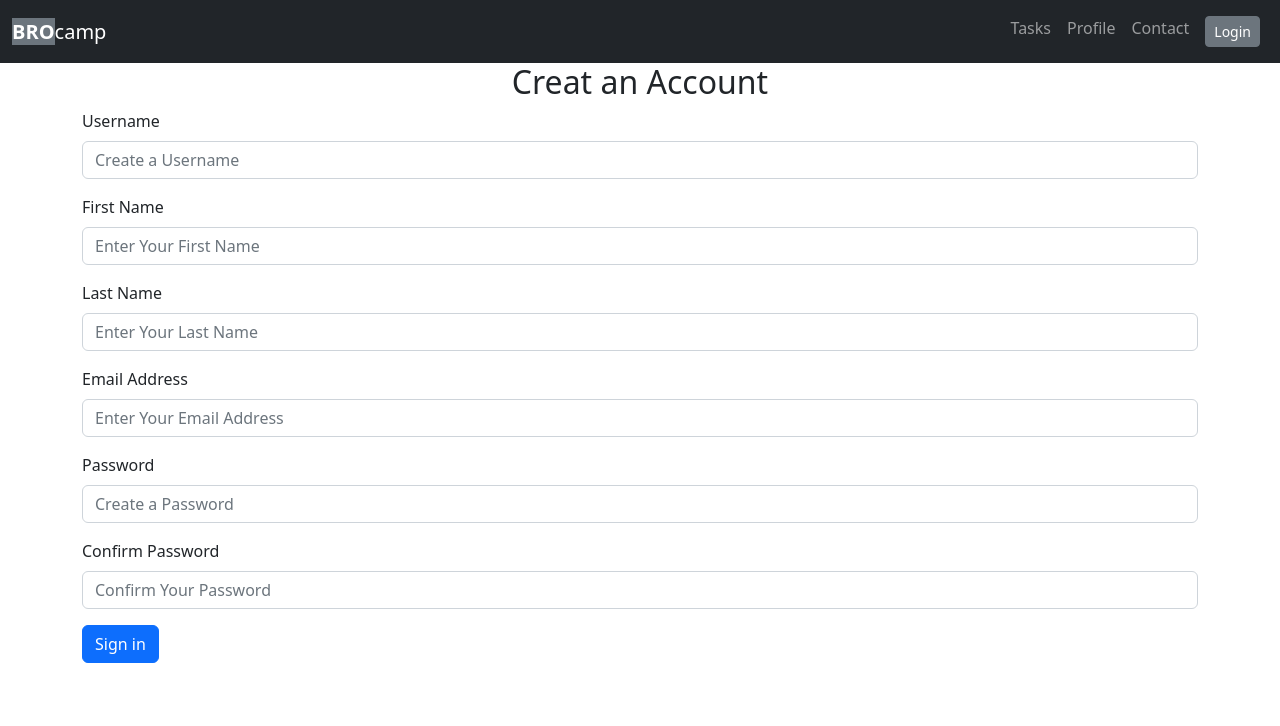
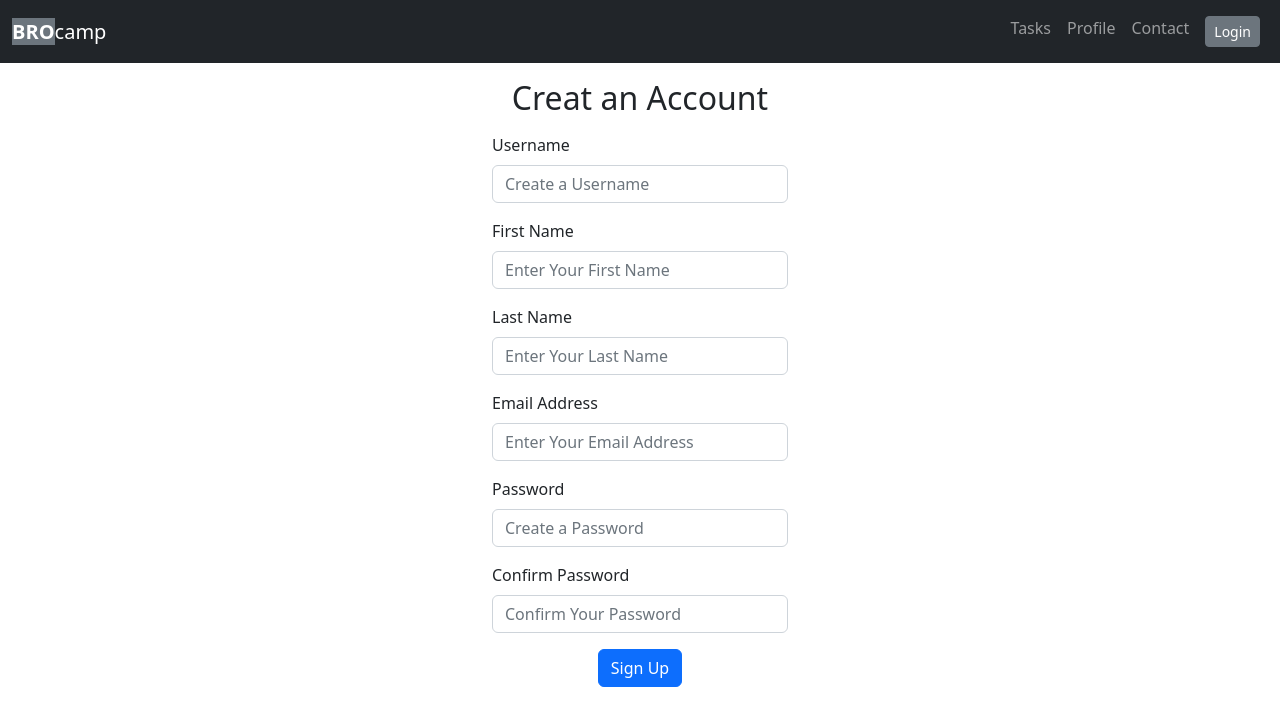
Before and after one commit to mubarakmayyeri/brocamp-student-workspace, a Django app: page /signup in a window 1280 px wide. Shown: the top 726 px of the page. Run offline with Django 4.2, Linux system fonts and the light colour scheme.

Commit message:
tweaked design

```diff
--- a/accounts/templates/signup.html
+++ b/accounts/templates/signup.html
@@ -2,8 +2,8 @@
 
 {% block content %}
 
-<div class='container'>
-  <h2 class='h2 text-center'>Creat an Account</h2>
+<div class='container w-25'>
+  <h2 class='h2 text-center mt-3 mb-3'>Creat an Account</h2>
   <form method='post' action='/signup'>
     {% csrf_token %}
     <div class="mb-3">
@@ -30,7 +30,9 @@
       <label for="" class="form-label">Confirm Password</label>
       <input type="password" class="form-control" name='pass2' id="pass2" placeholder='Confirm Your Password'>
     </div>
-    <button type="submit" class="btn btn-primary">Sign in</button>
+    <div class='d-flex justify-content-center'>
+      <button type="submit" class="btn btn-primary">Sign Up</button>
+    </div>
   </form>
 </div>
 
--- a/workspace/templates/index.html
+++ b/workspace/templates/index.html
@@ -3,7 +3,7 @@
 {% block content %}
 
 <div class='container-fluid'>
-  <h1 class='mt-3 text-center'>Welcome to Brocamp</h1>
+  <h1 class='mt-3 text-center'>Welcome to Your Workspace</h1>
   <div class='container'>
     <div class='row'>
       <div class='col-md-6 mt-3'>
```
Also changed, not shown: accounts/templates/home.html (+13 -6 lines), accounts/templates/signin.html (+5 -2 lines), db.sqlite3.
